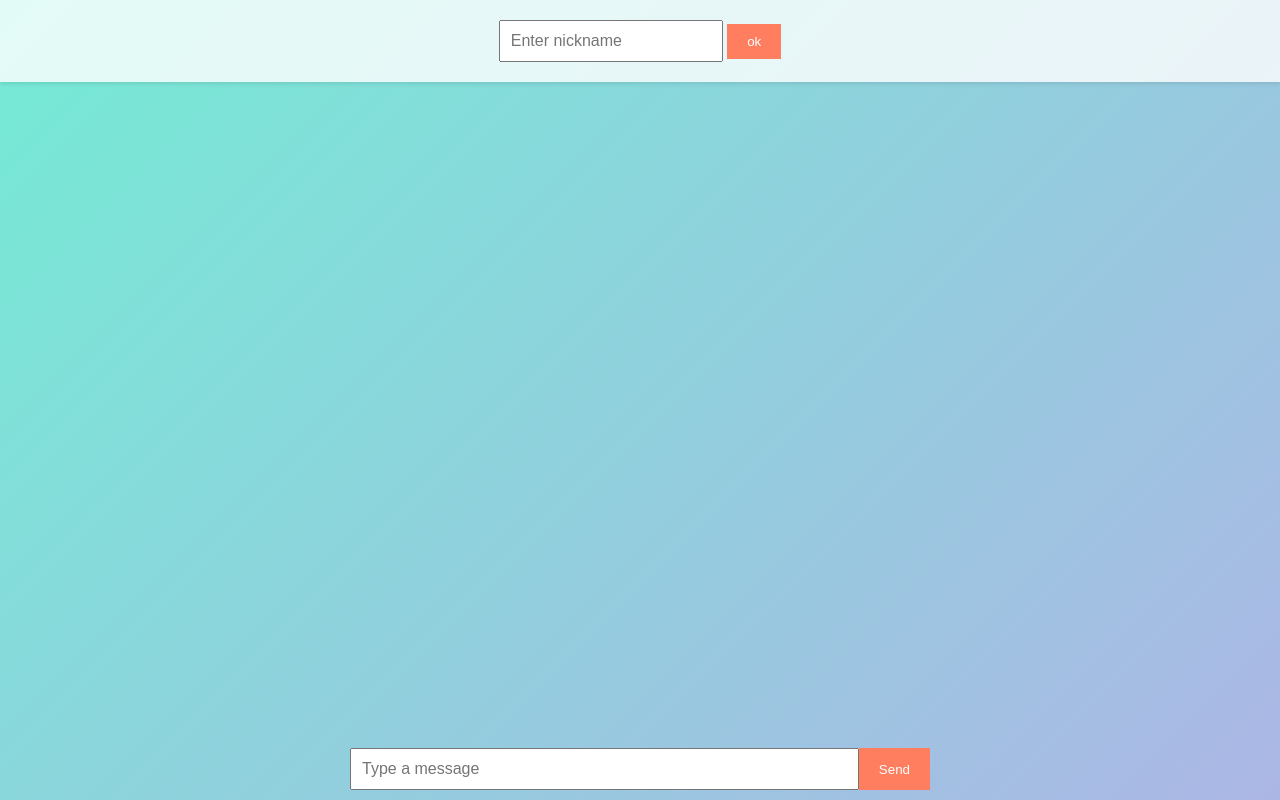
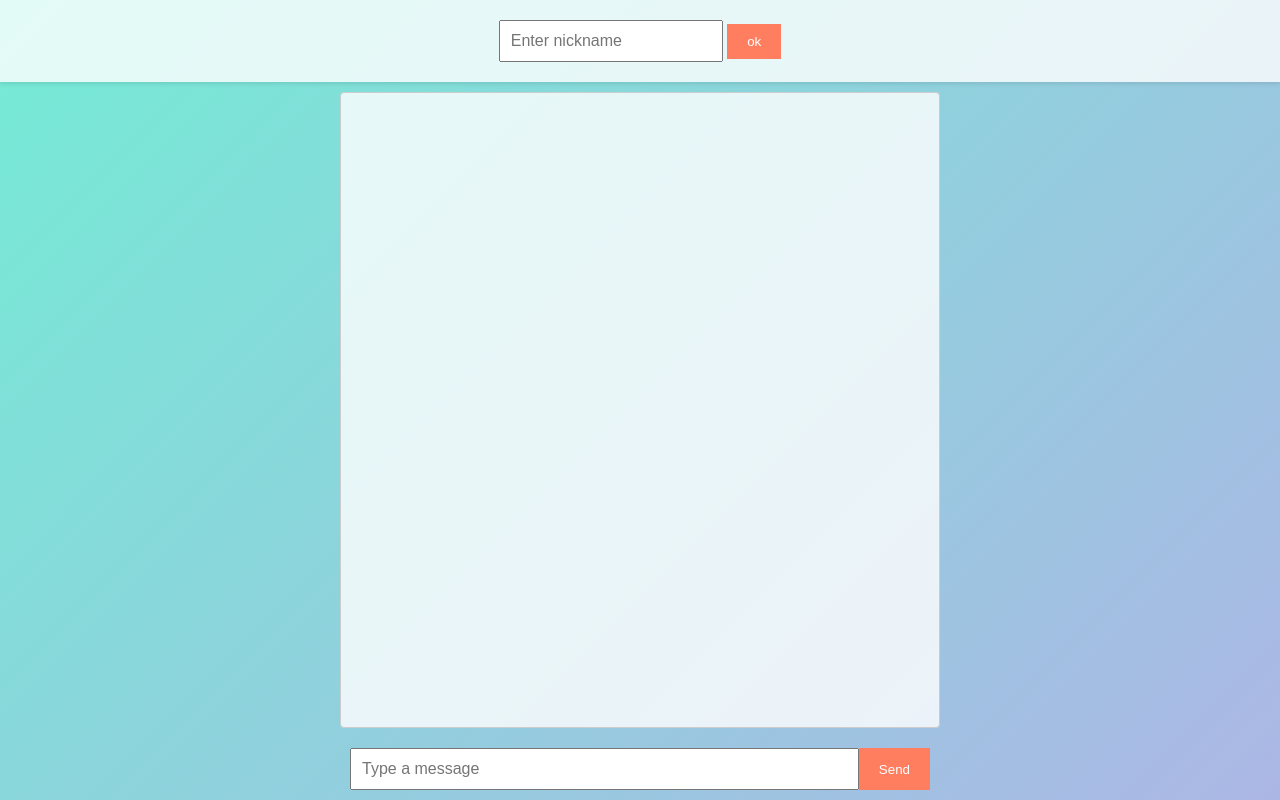
Before and after one commit to MuradEminov/testing_codex, a website: page public/index.html in a window 1280 px wide. Drawn offline with nearby package versions, Linux system fonts and the light colour scheme; no server answers.

Commit message:
Add chat message display area

```diff
--- a/public/index.html
+++ b/public/index.html
@@ -29,21 +29,27 @@
             font-size: 1rem;
             width: 200px;
         }
+        #messageContainer {
+            flex: 1;
+            width: 100%;
+            max-width: 600px;
+            background: rgba(255,255,255,0.8);
+            border: 1px solid #ccc;
+            border-radius: 4px;
+            overflow-y: auto;
+            box-sizing: border-box;
+            margin: 10px 0;
+            padding: 0;
+        }
         #messages {
             list-style-type: none;
             padding: 0;
             margin: 0;
-            flex: 1;
-            width: 100%;
-            max-width: 600px;
-            overflow-y: auto;
-            box-sizing: border-box;
         }
         #messages li {
-            background: rgba(255,255,255,0.8);
             margin: 5px;
             padding: 10px;
-            border-radius: 4px;
+            border-bottom: 1px solid rgba(0,0,0,0.1);
         }
         #form {
             display: flex;
@@ -71,7 +77,9 @@
         <input id="nickname" placeholder="Enter nickname" />
         <button id="confirmNickname">ok</button>
     </header>
-    <ul id="messages"></ul>
+    <div id="messageContainer">
+        <ul id="messages"></ul>
+    </div>
     <form id="form" action="">
         <input id="input" autocomplete="off" placeholder="Type a message" />
         <button>Send</button>
@@ -107,7 +115,7 @@
 
         socket.on('chat message', (data) => {
             const item = document.createElement('li');
-            item.textContent = data.user + ': ' + data.message;
+            item.innerHTML = `<strong>${data.user}</strong>: ${data.message}`;
             messages.appendChild(item);
             messages.scrollTop = messages.scrollHeight;
         });
```
